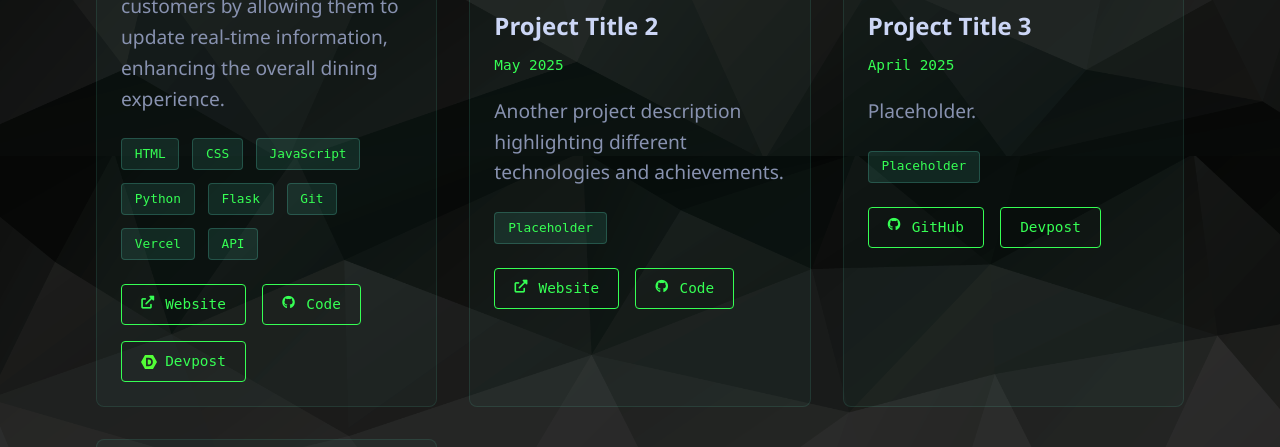
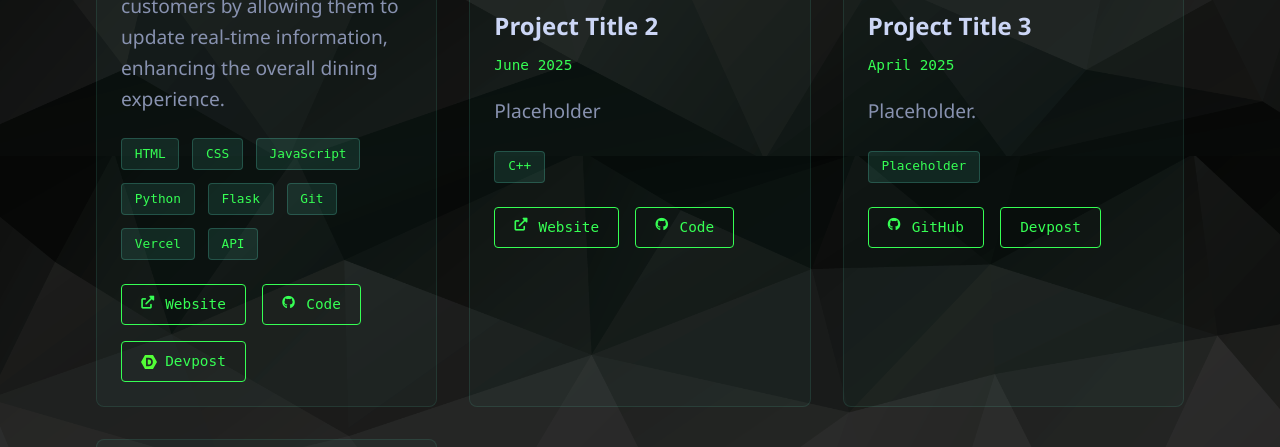
Before and after one commit to KingJamesH/jameshou, a Flask app: page /portfolio in a window 1280 px wide. Shown: the part 644-1091 px from the top of the page. Run offline with Flask 3, Linux system fonts and the light colour scheme; some web fonts are replaced.

Commit message:
final format

```diff
--- a/templates/portfolio.html
+++ b/templates/portfolio.html
@@ -46,11 +46,11 @@
                     <img src="{{ url_for('static', filename='images/projects/project2.png') }}" alt="Project 2" onerror="this.style.display='none';">
                 </div>
                 <h3>Project Title 2</h3>
-                <div class="project-date">May 2025</div>
-                <p class="project-description">Another project description highlighting different technologies and achievements.</p>
+                <div class="project-date">June 2025</div>
+                <p class="project-description">Placeholder</p>
 
                 <div class="project-tags">
-                    <span class="tag">Placeholder</span>
+                    <span class="tag">C++</span>
                 </div>
 
                 <div class="project-links">
```
Also changed, not shown: 3 other files.
